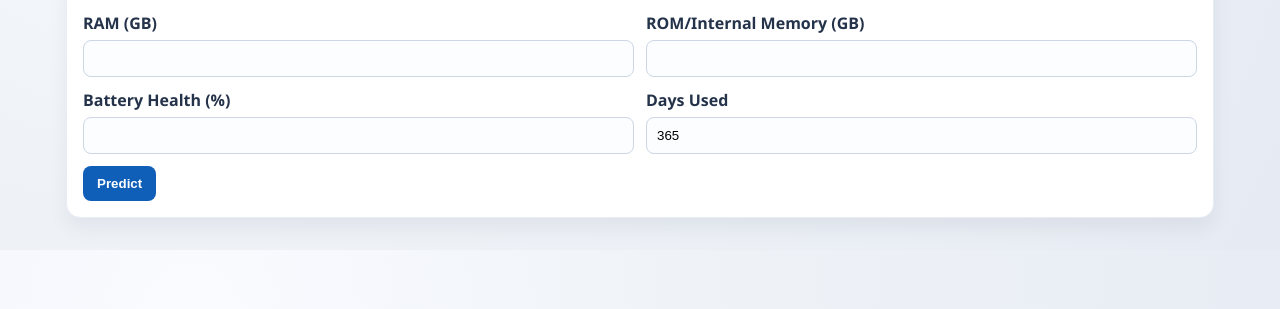
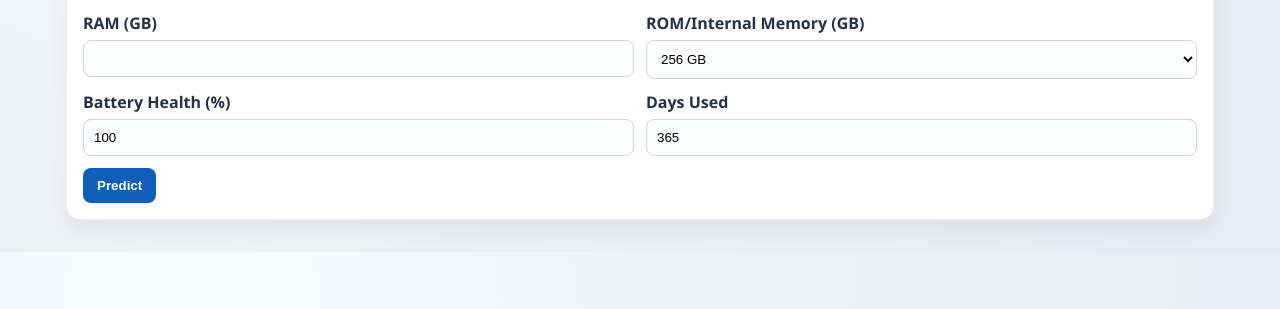
Before and after one commit to toanngonhat/Mobile-Phone-Price-Prediction, a Flask app: page /user in a window 1280 px wide. Shown: the part 375-684 px from the top of the page. Run offline with Flask 3, Linux system fonts and the light colour scheme; the visitor is signed in with stand-in values (Sample User, id 1); parts of the project's set-up code (start-up, migrations or seed data) failed here and were passed over.

Commit message:
update display formats and input ranges at UI

```diff
--- a/app/templates/dashboard.html
+++ b/app/templates/dashboard.html
@@ -396,12 +396,18 @@
           </div>
           <div class="field">
             <label>ROM/Internal Memory (GB)</label>
-            <input name="storage" type="number" min="8" max="1024" value="{{ form_data.get('storage', '') }}"
-              required />
+            <select name="storage" required>
+              {% for s in [16, 32, 64, 128, 256, 512, 1024] %}
+              <option value="{{ s }}" {% if form_data.get('storage', '256' )|string==s|string %}selected{% endif %}>{{ s
+                }} GB
+              </option>
+              {% endfor %}
+            </select>
           </div>
           <div class="field">
             <label>Battery Health (%)</label>
-            <input name="battery_health" value="{{ form_data.get('battery_health', '') }}" />
+            <input name="battery_health" type="number" min="50" max="100" placeholder="e.g. 85"
+              value="{{ form_data.get('battery_health', '100') }}" required />
           </div>
           <div class="field">
             <label>Days Used</label>
@@ -744,12 +750,18 @@
           </div>
           <div class="field">
             <label>ROM/Internal Memory (GB)</label>
-            <input name="storage" type="number" min="8" max="1024" value="{{ form_data.get('storage', '') }}"
-              required />
+            <select name="storage" required>
+              {% for s in [16, 32, 64, 128, 256, 512, 1024] %}
+              <option value="{{ s }}" {% if form_data.get('storage', '256' )|string==s|string %}selected{% endif %}>{{ s
+                }} GB
+              </option>
+              {% endfor %}
+            </select>
           </div>
           <div class="field">
             <label>Battery Health (%)</label>
-            <input name="battery_health" value="{{ form_data.get('battery_health', '') }}" />
+            <input name="battery_health" type="number" min="50" max="100" placeholder="e.g. 85"
+              value="{{ form_data.get('battery_health', '100') }}" required />
           </div>
           <div class="field">
             <label>Days Used</label>
```
